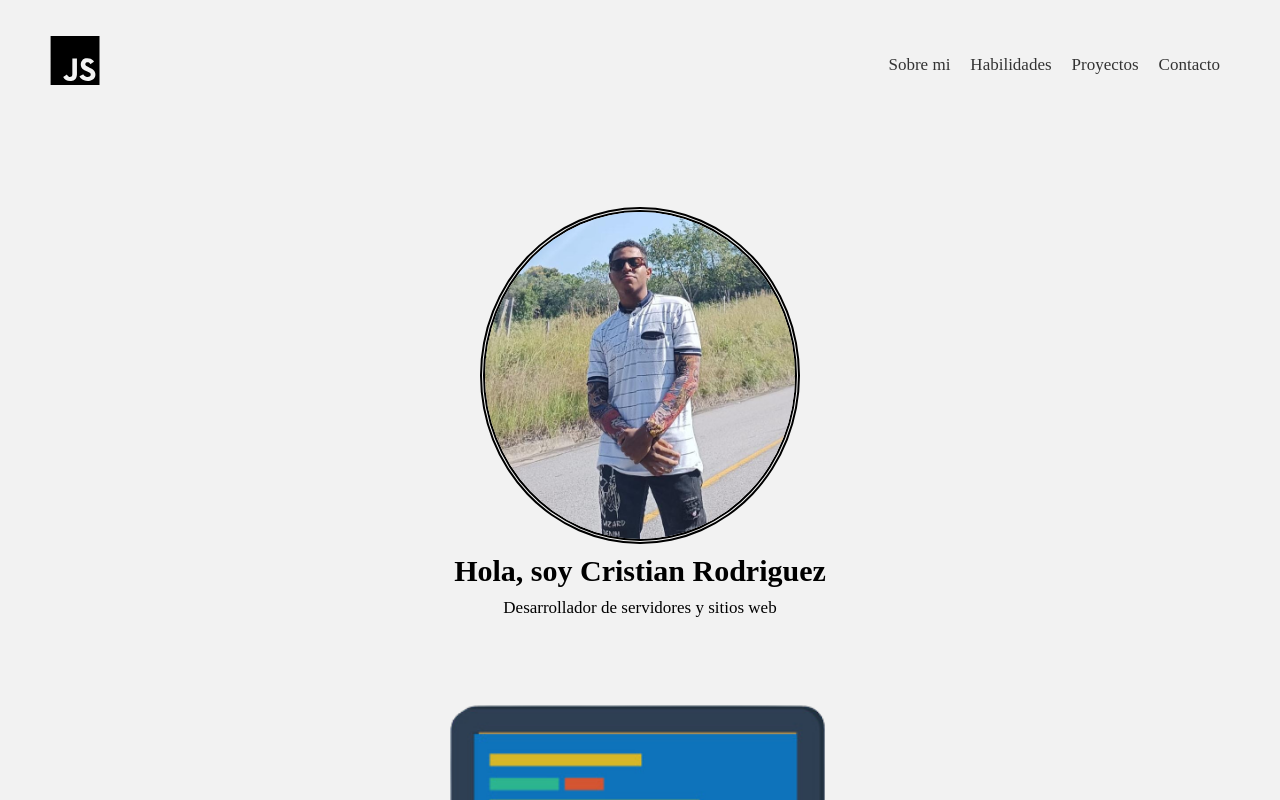
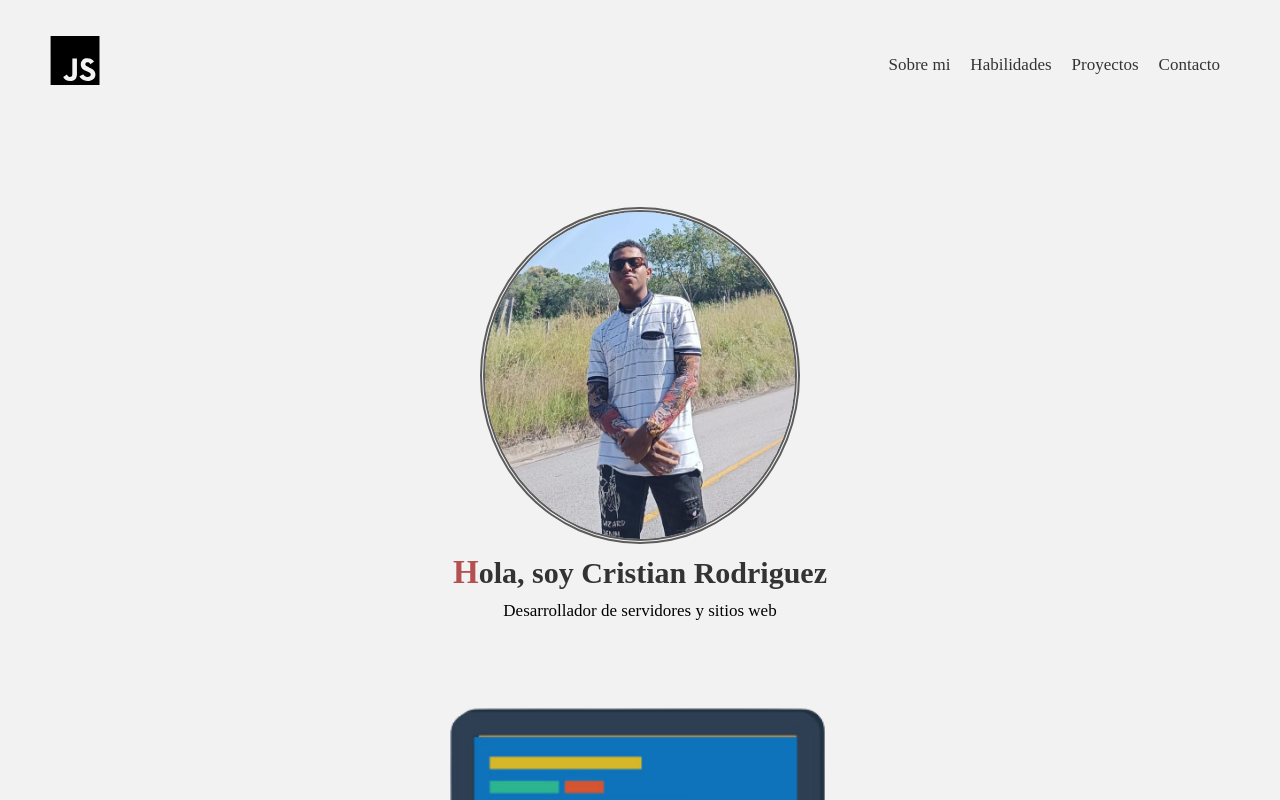
Before and after one commit to CritianRodriguez042502/my-projects__...__portfolio, a React (Vite) app: page / in a window 1280 px wide. Shown: the top 800 px of the page. Built offline with nearby package versions, Linux system fonts and the light colour scheme; no server answers; a web font is replaced by a local one.

Commit message:
Agregando animacion de inicion nomas

```diff
--- a/src/components/about_me/AboutMe.jsx
+++ b/src/components/about_me/AboutMe.jsx
@@ -1,13 +1,59 @@
+import { useState, useEffect } from "react";
 import imgCristian from "../../assents/images/about_me/cristian.jpeg";
 import imgDesktops from "../../assents/images/about_me/image_desktops.png";
 import style from "./style_about_me.module.css";
 
 export function AboutMe() {
+  const [apparence, setApparence] = useState({
+    opacity: "0.2",
+    width: "52%",
+  });
+  const [colorFirstLetter, setColorFirstLetter] = useState("#333333");
+  const [counter, setCounter] = useState(0);
+  const softColors = [
+    "rgb(100, 160, 180)",
+    "rgb(200, 120, 130)",
+    "rgb(80, 180, 80)",
+    "rgb(200, 160, 130)",
+    "rgb(180, 80, 80)",
+  ];
+
+  useEffect(
+    function () {
+      if (apparence.opacity === "0.2" && apparence.width === "52%") {
+        setTimeout(function () {
+          setApparence({
+            opacity: "1",
+            width: "64%",
+          });
+        }, 700);
+      }
+
+      if (apparence.opacity === "1" && apparence.width === "64%") {
+        if (counter < softColors.length) {
+          setTimeout(() => {
+            setColorFirstLetter(softColors[counter]);
+            setCounter(counter + 1);
+          }, 350);
+        }
+      }
+    },
+    [apparence, counter]
+  );
+
   return (
     <main id="about_me">
       <section className={style.containerAboutMe}>
-        <img className={style.imgCristian} src={imgCristian} alt="img" />
-        <h1 className={style.aboutMe}> Hola, soy Cristian Rodriguez </h1>
+        <img
+          style={apparence}
+          className={style.imgCristian}
+          src={imgCristian}
+          alt="img"
+        />
+        <h1 className={style.aboutMe}>
+          <span style={{ color: colorFirstLetter}}>H</span>ola, soy Cristian
+          Rodriguez
+        </h1>
         <p className={style.description}>
           Desarrollador de servidores y sitios web
         </p>
--- a/src/components/about_me/style_about_me.module.css
+++ b/src/components/about_me/style_about_me.module.css
@@ -30,21 +30,22 @@
 }
 
 .imgCristian {
-  width: 62%;
   max-width: 310px;
-  border: 5px double black;
+  border: 5px double #5c5c5c;
   border-radius: 50%;
-  -webkit-border-radius: 50%;
-  -moz-border-radius: 50%;
-  -ms-border-radius: 50%;
-  -o-border-radius: 50%;
+  transition: opacity .9s, width .5s;
 }
 
 .aboutMe {
   width: 100%;
   margin: 10px 0px 0px 0px;
   text-align: center;
+  color: var(--text-color-on-primary-background);
   font-size: var(--text-h1);
+}
+
+.aboutMe::first-letter {
+  font-size: 33px;
 }
 
 .description {
--- a/src/components/navbar/style_navbar.module.css
+++ b/src/components/navbar/style_navbar.module.css
@@ -34,6 +34,7 @@
   background: var(--main-background-color);
   opacity: 0.8;
   box-shadow: 0px -2px 20px rgba(0, 0, 0, 0.3);
+  z-index: 1;
 }
 
 .containerIcons {
--- a/src/components/projects/Projects.jsx
+++ b/src/components/projects/Projects.jsx
@@ -1,4 +1,3 @@
-import { GoCopilot } from "react-icons/go";
 import impactX from "../../assents/images/projects/IMPACT-X.png";
 import bbcNews from "../../assents/images/projects/BBC-NEWS.png";
 import clima from "../../assents/images/projects/CLIMA.png";
--- a/src/components/projects/style_projects.module.css
+++ b/src/components/projects/style_projects.module.css
@@ -50,10 +50,6 @@
 
 .containerItem:hover .containerImg img {
   transform: scale(1.03);
-  -webkit-transform: scale(1.03);
-  -moz-transform: scale(1.03);
-  -ms-transform: scale(1.03);
-  -o-transform: scale(1.03);
 }
 
 
```
